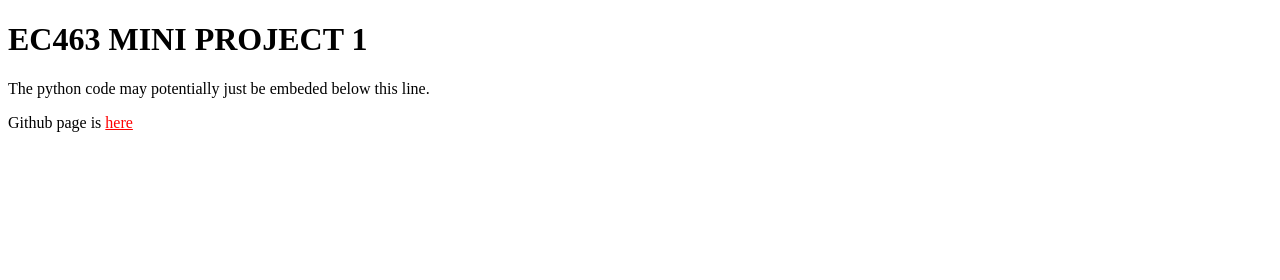
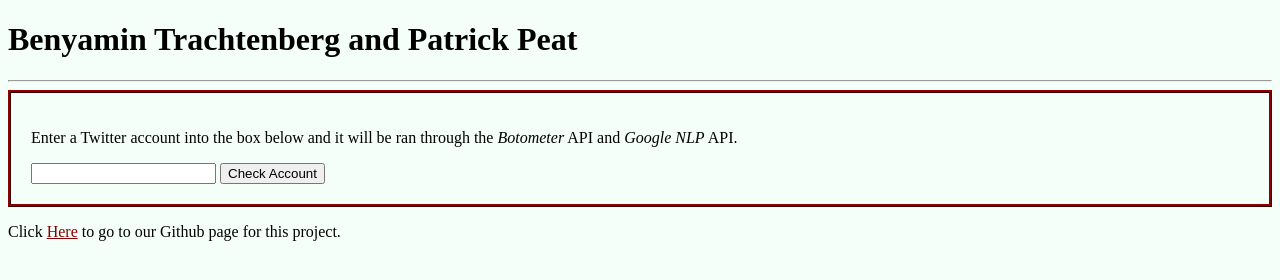
Before and after one commit to benniTrachtenberg/SW_miniproject, a website: page index.html in a window 1280 px wide. Drawn offline with Linux system fonts and the light colour scheme.

Commit message:
new index.html
Form added to original html page. Form validation and other accompanying JS not yet implemented

```diff
--- a/index.html
+++ b/index.html
@@ -1,22 +1,24 @@
 <!doctype html>
+
 	<html>
 	<head>
-
-<title>If I see this, it worked</title>
-<style type="text/css">
-	a {color: red;}
-	a:hover{font-size: 48px; color:green;}
+		<style type = "text/css">
+			a {color: darkred;}
+			form{border-width: 3px; border-color:  darkred; border-style: ridge; padding:  20px}
+			body{background-color: mintcream;}
 		</style>
-
-
+		<title>Mini Project 1</title>
+		<h1>Benyamin Trachtenberg and Patrick Peat</h1>
+		<hr />
 	</head>
 
 	<body>
-<h1>EC463 MINI PROJECT 1</h1>
-
-<p>The python code may potentially just be embeded below this line.</p>
-<p>Github page is <a href="https://github.com/benniTrachtenberg/SW_miniproject">here</a></p>
+		 <!-- Text passed into the box should be form accepted as input to the botometer API and NLP API -->
+		 <form name = "twitter">
+		 	<p>Enter a Twitter account into the box below and it will be ran through the <em>Botometer</em> API and <em>Google NLP</em> API.</p>
+		 	<input type="text" name="twitterAccount"/>
+		 	<input type="submit" value="Check Account"/>
+		 </form>
+		<p>Click <a href="https://github.com/benniTrachtenberg/SW_miniproject">Here</a> to go to our Github page for this project.</p>
 	</body>
-
-
 	</html>
```
Lines whose indentation alone changed are shown as unchanged.
